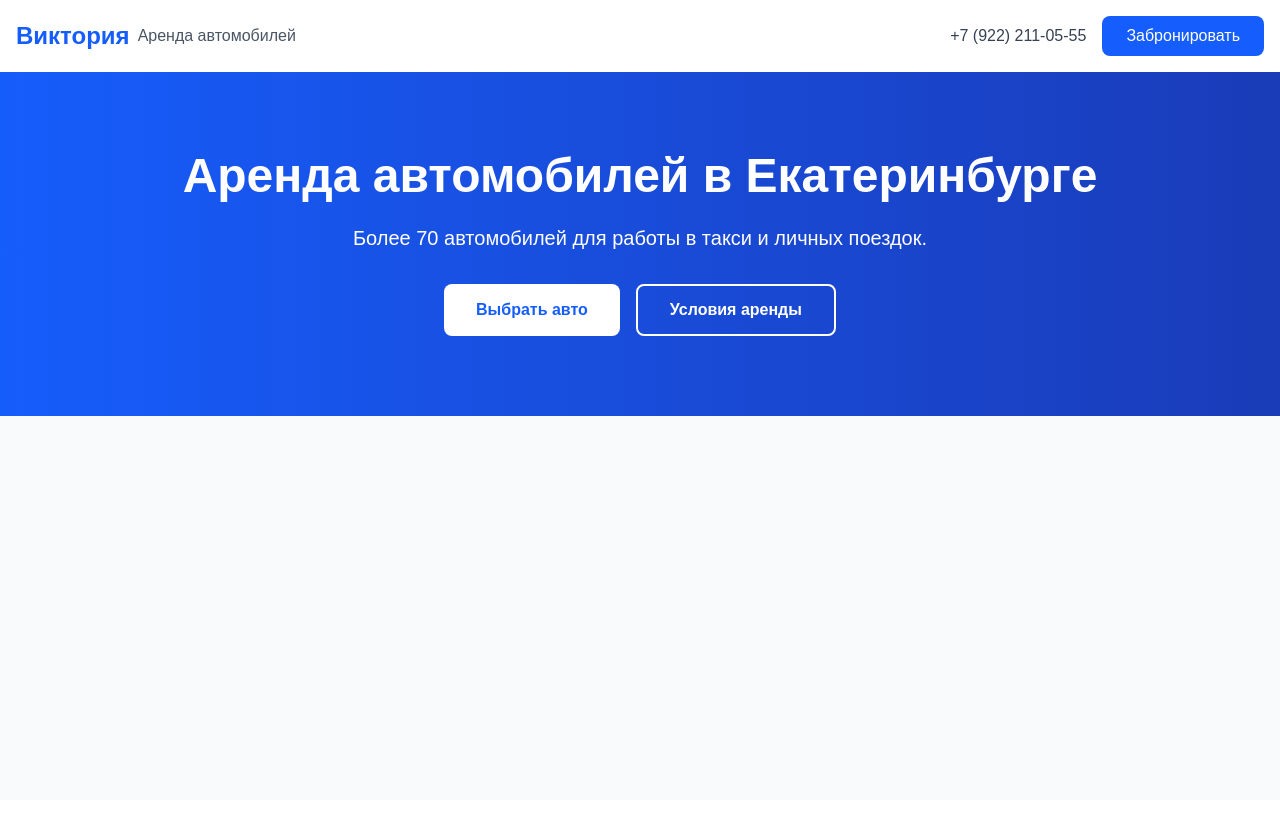
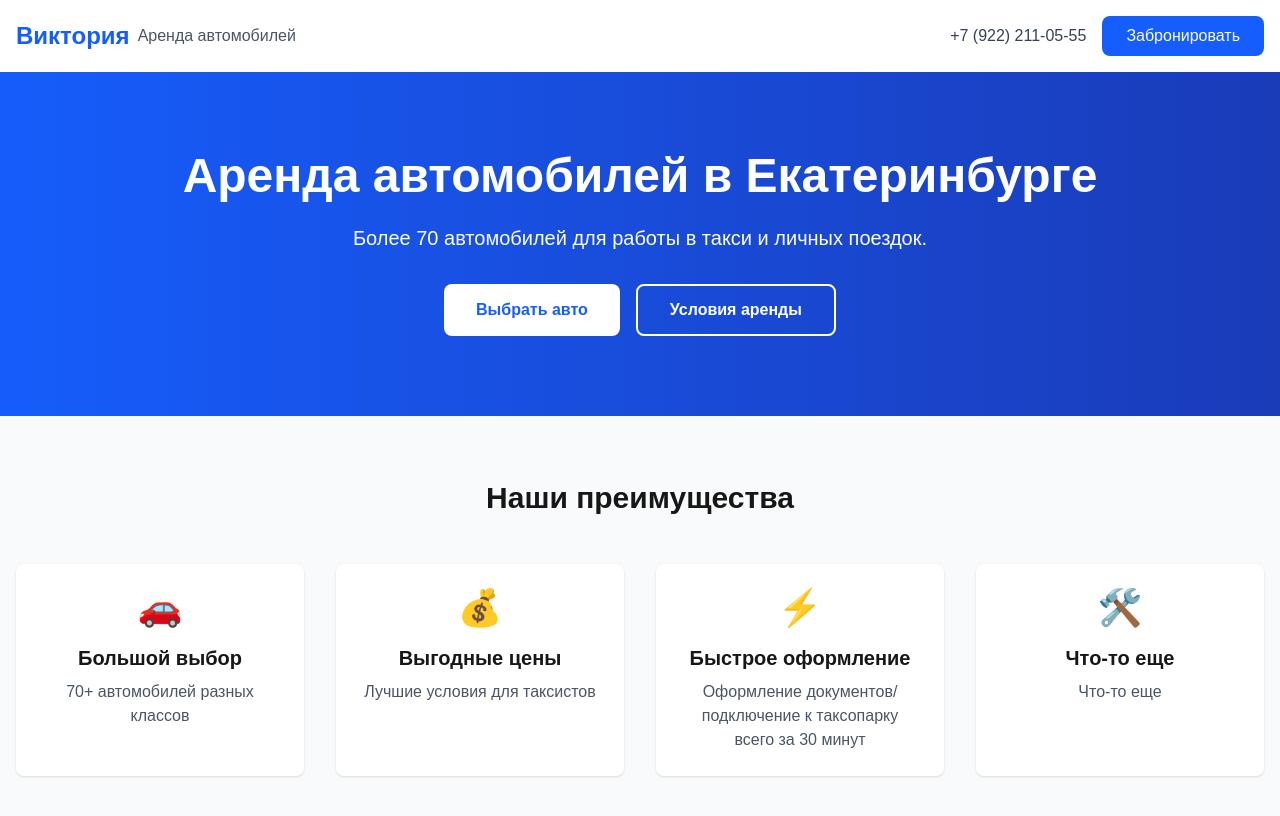
Before and after one commit to vachagunn/victoria-rent, a Next.js app: page / in a window 1280 px wide. Shown: the top 816 px of the page. Built offline with nearby package versions, Linux system fonts and the light colour scheme.

Commit message:
created Advantages component and set parameters for Head component for SEO

```diff
--- /dev/null
+++ b/app/components/Advantages.tsx
@@ -0,0 +1,45 @@
+import React from "react";
+
+const Advantages = () => {
+    const advantanges = [
+        {
+            icon: '🚗',
+            title: 'Большой выбор',
+            description: '70+ автомобилей разных классов'
+        },
+        {
+            icon: '💰',
+            title: 'Выгодные цены',
+            description: 'Лучшие условия для таксистов'
+        },
+        {
+            icon: '⚡',
+            title: 'Быстрое оформление',
+            description: 'Оформление документов/подключение к таксопарку всего за 30 минут'
+        },
+        {
+            icon: '🛠️',
+            title: 'Что-то еще',
+            description: 'Что-то еще'
+        },
+    ];
+
+    return (
+        <section className="py-16 bg-gray-50">
+            <div className="container mx-auto px-4">
+                <h2 className="text-3xl font-bold text-center mb-12">Наши преимущества</h2>
+                <div className="grid grid-cols-1 md:grid-cols-2 lg:grid-cols-4 gap-8">
+                    {advantanges.map((advantage, index) => (
+                        <div key={index} className="text-center p-6 bg-white rounded-lg shadow-sm">
+                            <div className="text-4xl mb-4">{advantage.icon}</div>
+                            <h3 className="text-xl font-semibold mb-2">{advantage.title}</h3>
+                            <p className="text-gray-600">{advantage.description}</p>
+                        </div>
+                    ))}
+                </div>
+            </div>
+        </section>
+    );
+};
+
+export default Advantages;
--- a/app/page.tsx
+++ b/app/page.tsx
@@ -103,14 +103,22 @@
 // }
 
 import React from "react";
+import Head from "next/head";
 import Header from "./components/Header";
 import HeroSection from "./components/HeroSection";
+import Advantages from "./components/Advantages";
 
 const Home: React.FC = () => {
     return (
       <div className="min-h-screen bg-gray-50">
+        <Head>
+          <title>Виктория - Аренда автомобилей</title>
+          <meta name="description" content="Аренда автомобилей для такси и личных поездок" />
+        </Head>
+
         <Header />
         <HeroSection />
+        <Advantages />
       </div>
     );
 }
```
